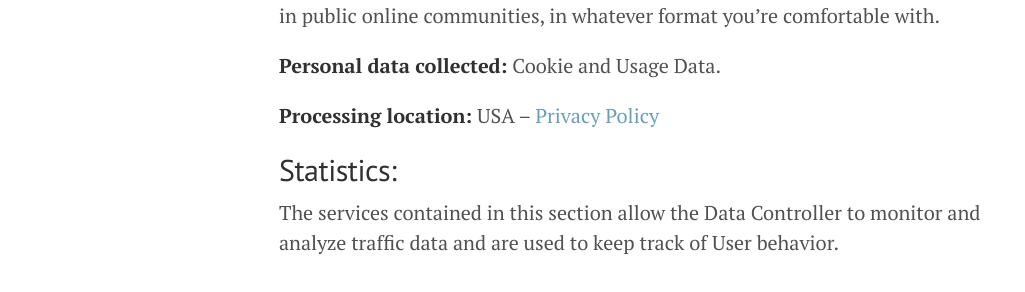
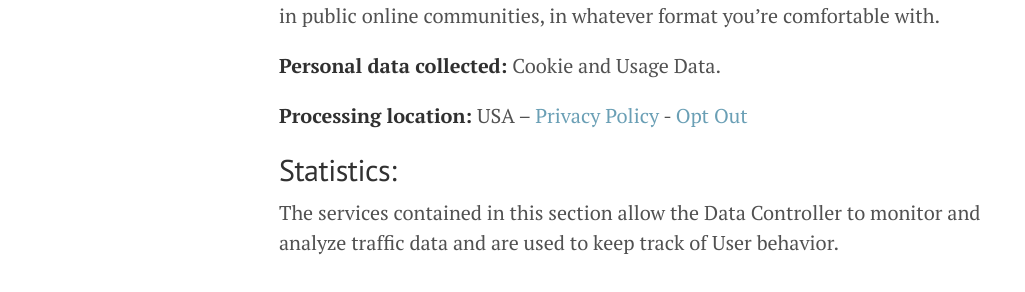
Before and after one commit to IvanPsy/cyber, a Jekyll site: the page built from _pages/policy.md, in a window 1280 px wide and 900 px high, scrolled down 2251 px. Shown: the part 158-450 px from the top of the window, without its empty margins (1-1026 px from the left). Built offline with Jekyll 4.4.1, drawn with Linux system fonts in a browser that asks for light colours; comment, search, counter and statistics services are not loaded.

Commit message:
no message

```diff
--- a/_pages/policy.md
+++ b/_pages/policy.md
@@ -61,7 +61,7 @@ Disqus is a free service that enables great online communities and discussion. W
 
 **Personal data collected:** Cookie and Usage Data.
 
-**Processing location:** USA – [Privacy Policy](https://help.disqus.com/customer/portal/articles/466259-privacy-policy)
+**Processing location:** USA – [Privacy Policy](https://help.disqus.com/customer/portal/articles/466259-privacy-policy) - [Opt Out](https://help.disqus.com/customer/portal/articles/1657951)
 
 
 
```
